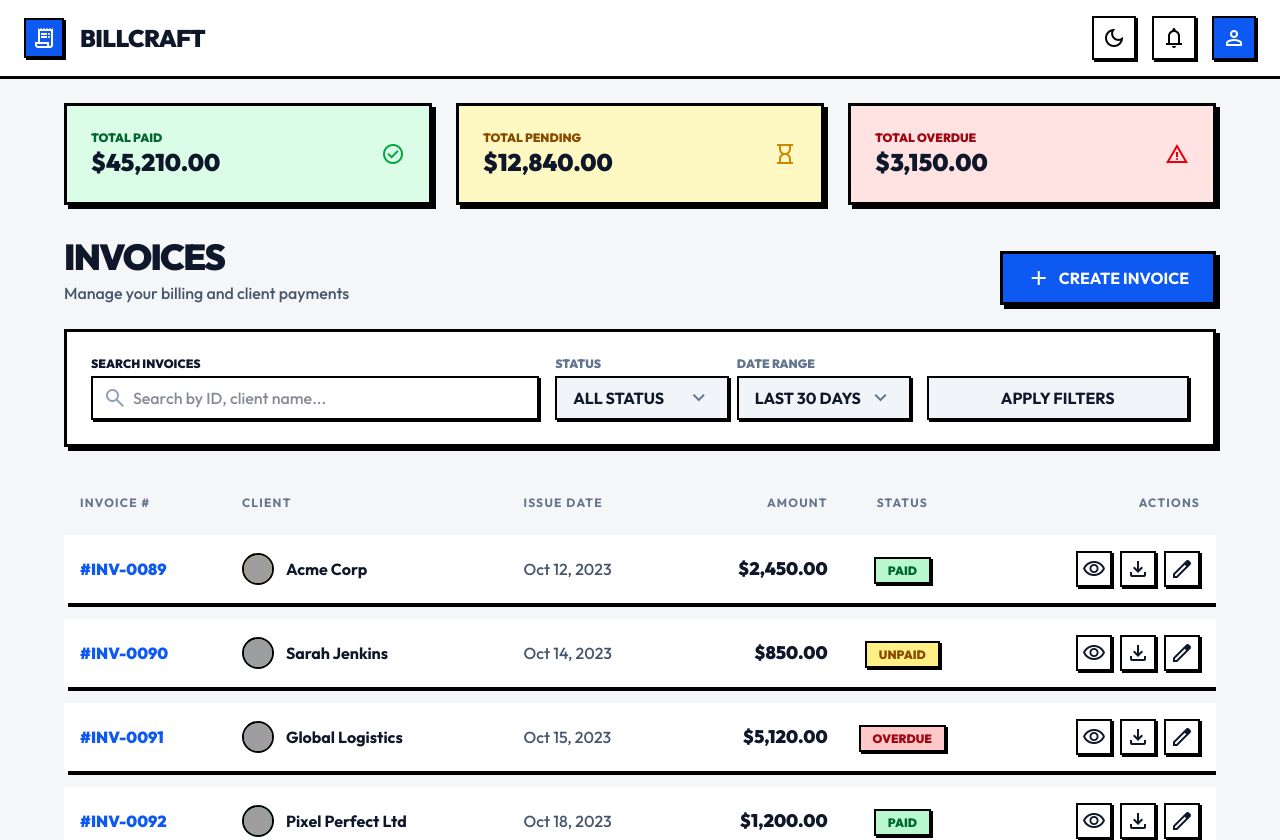
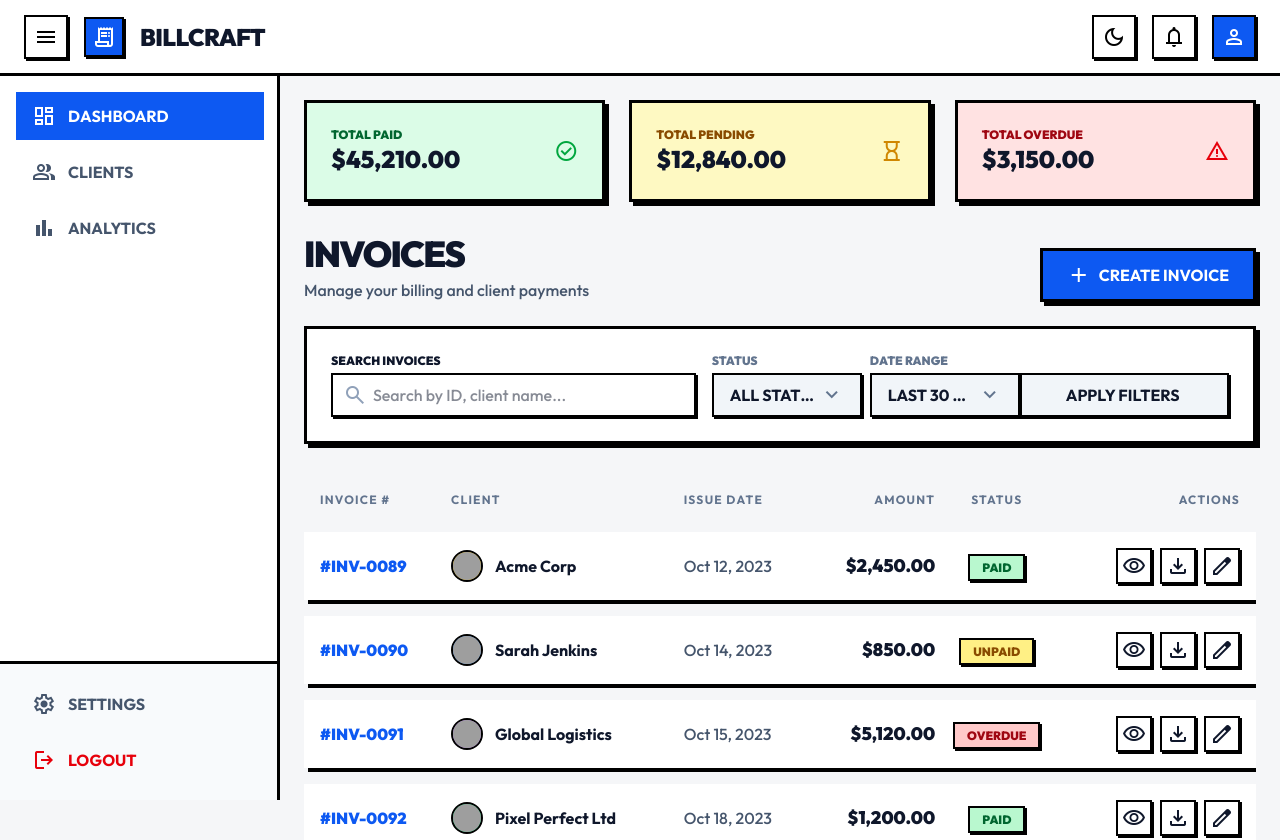
Before and after one commit to nipunyatawara-dev/Billcraft-invoice-manager, a Next.js app: page / in a window 1280 px wide. Shown: the top 840 px of the page. Built offline with nearby package versions, Linux system fonts and the light colour scheme; grey boxes are pictures that could not be loaded.

Commit message:
feat: add sidebar and custom dropdown animations

```diff
--- a/src/app/page.tsx
+++ b/src/app/page.tsx
@@ -1,6 +1,7 @@
 "use client";
 
 import { ThemeToggle } from "@/components/theme-toggle";
+import { useState, useEffect } from "react";
 
 const INVOICES = [
   {
@@ -46,18 +47,38 @@ const INVOICES = [
 ];
 
 export default function Home() {
+  const [isSidebarOpen, setIsSidebarOpen] = useState(true);
+  const [isStatusOpen, setIsStatusOpen] = useState(false);
+  const [statusVal, setStatusVal] = useState("All Status");
+  const [isDateRangeOpen, setIsDateRangeOpen] = useState(false);
+  const [dateRangeVal, setDateRangeVal] = useState("Last 30 Days");
+
+  useEffect(() => {
+    if (window.innerWidth < 1024) {
+      setIsSidebarOpen(false);
+    }
+  }, []);
+
   return (
-    <div className="flex min-h-screen flex-col">
-      <header className="flex items-center justify-between border-b-3 border-black bg-white dark:bg-slate-900 px-6 py-4 sticky top-0 z-50">
+    <div className="flex flex-col min-h-screen">
+      <header className="flex items-center justify-between border-b-3 border-black bg-white dark:bg-slate-900 px-6 h-[76px] sticky top-0 z-50 shrink-0">
         <div className="flex items-center gap-4">
-          <div className="size-10 bg-primary comic-border-sm flex items-center justify-center text-white">
+          <button
+            onClick={() => setIsSidebarOpen(!isSidebarOpen)}
+            className="comic-button comic-border-sm bg-white dark:bg-slate-800 p-2 flex items-center justify-center hover:bg-slate-100 dark:hover:bg-slate-700 transition-colors"
+          >
+            <span className="material-symbols-outlined text-black dark:text-white">menu</span>
+          </button>
+          <div className="flex items-center gap-4">
+            <div className="size-10 bg-primary comic-border-sm flex items-center justify-center text-white hidden sm:flex">
               <span className="material-symbols-outlined font-bold">receipt_long</span>
             </div>
             <h2 className="text-2xl font-black leading-tight tracking-tight uppercase">BillCraft</h2>
           </div>
+        </div>
         <div className="flex gap-4">
           <ThemeToggle />
-          <button className="comic-button comic-border-sm bg-white dark:bg-slate-800 p-2 flex items-center justify-center hover:bg-slate-100 dark:hover:bg-slate-700 transition-colors">
+          <button className="comic-button comic-border-sm bg-white dark:bg-slate-800 p-2 flex items-center justify-center hover:bg-slate-100 dark:hover:bg-slate-700 transition-colors hidden sm:flex">
             <span className="material-symbols-outlined text-black dark:text-white">notifications</span>
           </button>
           <button className="comic-button comic-border-sm bg-primary p-2 flex items-center justify-center text-white hover:bg-blue-600 transition-colors">
@@ -65,6 +86,50 @@ export default function Home() {
           </button>
         </div>
       </header>
+
+      <div className="flex flex-1 relative">
+        {/* Sidebar Overlay */}
+      <div
+        className={`lg:hidden fixed inset-0 top-[76px] bg-slate-900/60 z-40 transition-opacity duration-300 ${isSidebarOpen ? "opacity-100 pointer-events-auto" : "opacity-0 pointer-events-none"}`}
+        onClick={() => setIsSidebarOpen(false)}
+      />
+
+      {/* Sidebar */}
+      <aside
+        className={`bg-white dark:bg-slate-900 flex flex-col fixed lg:sticky top-[76px] h-[calc(100vh-76px)] z-40 shrink-0 left-0 transition-all duration-300 ease-in-out overflow-hidden border-black ${
+          isSidebarOpen ? "w-[280px] translate-x-0 border-r-3" : "w-[280px] lg:w-0 -translate-x-full lg:translate-x-0 border-r-0"
+        }`}
+      >
+        <div className="w-[280px] flex flex-col h-full shrink-0">
+          <nav className="flex-1 p-4 space-y-2 overflow-y-auto">
+            <button className="w-full flex items-center gap-3 px-4 py-3 font-bold uppercase transition-colors bg-primary text-white">
+              <span className="material-symbols-outlined">dashboard</span>
+              Dashboard
+            </button>
+            <button className="w-full flex items-center gap-3 px-4 py-3 font-bold uppercase transition-colors text-slate-600 dark:text-slate-400 hover:bg-slate-100 dark:hover:bg-slate-800 hover:text-slate-900 dark:hover:text-slate-100">
+              <span className="material-symbols-outlined">group</span>
+              Clients
+            </button>
+            <button className="w-full flex items-center gap-3 px-4 py-3 font-bold uppercase transition-colors text-slate-600 dark:text-slate-400 hover:bg-slate-100 dark:hover:bg-slate-800 hover:text-slate-900 dark:hover:text-slate-100">
+              <span className="material-symbols-outlined">bar_chart</span>
+              Analytics
+            </button>
+          </nav>
+
+          <div className="p-4 border-t-3 border-black space-y-2 bg-slate-50 dark:bg-slate-900/50 shrink-0">
+            <button className="w-full flex items-center gap-3 px-4 py-3 font-bold uppercase transition-colors text-slate-600 dark:text-slate-400 hover:bg-slate-100 dark:hover:bg-slate-800 hover:text-slate-900 dark:hover:text-slate-100">
+              <span className="material-symbols-outlined">settings</span>
+              Settings
+            </button>
+            <button className="w-full flex items-center gap-3 px-4 py-3 font-bold uppercase transition-colors text-red-600 dark:text-red-400 hover:bg-red-50 dark:hover:bg-red-900/20">
+              <span className="material-symbols-outlined">logout</span>
+              Logout
+            </button>
+          </div>
+        </div>
+      </aside>
+        {/* Main Content */}
+        <div className="flex-1 flex flex-col min-w-0">
 
       <main className="flex-1 max-w-[1200px] mx-auto w-full p-6 space-y-8">
         <div className="grid grid-cols-1 md:grid-cols-3 gap-6">
@@ -119,30 +184,62 @@ export default function Home() {
               <div className="lg:col-span-4 flex gap-2 overflow-x-auto overflow-y-hidden lg:overflow-visible pb-2 lg:pb-0">
                 <div className="flex-1 min-w-[150px]">
                   <label className="block text-xs font-black uppercase mb-1 text-slate-500">Status</label>
-                  <div className="relative h-[44px] comic-button comic-border-sm bg-slate-100 dark:bg-slate-800 border-black hover:bg-slate-200 dark:hover:bg-slate-700 transition-colors">
-                    <select className="w-full h-full bg-transparent border-none outline-none pl-4 pr-10 font-bold uppercase cursor-pointer appearance-none text-slate-900 dark:text-slate-100 focus:ring-0">
-                      <option className="bg-white dark:bg-slate-900">All Status</option>
-                      <option className="bg-white dark:bg-slate-900">Paid</option>
-                      <option className="bg-white dark:bg-slate-900">Unpaid</option>
-                      <option className="bg-white dark:bg-slate-900">Overdue</option>
-                    </select>
-                    <span className="material-symbols-outlined absolute right-4 top-1/2 -translate-y-1/2 pointer-events-none text-slate-500 dark:text-slate-400">
+                  <div className="relative h-[44px]">
+                    <button
+                      onClick={() => { setIsStatusOpen(!isStatusOpen); setIsDateRangeOpen(false); }}
+                      className={`w-full h-full comic-button comic-border-sm bg-slate-100 dark:bg-slate-800 border-black hover:bg-slate-200 dark:hover:bg-slate-700 transition-colors outline-none flex items-center justify-between px-4 font-bold uppercase text-slate-900 dark:text-slate-100`}
+                    >
+                      <span className="truncate">{statusVal}</span>
+                      <span className={`material-symbols-outlined pointer-events-none text-slate-500 dark:text-slate-400 transition-transform duration-200 ${isStatusOpen ? 'rotate-180' : ''}`}>
                         expand_more
                       </span>
+                    </button>
+                    <div
+                      className={`absolute top-full left-0 right-0 mt-2 comic-border-sm bg-white dark:bg-slate-800 border-black z-50 origin-top transition-all duration-200 ease-out ${isStatusOpen ? 'opacity-100 scale-100 visible' : 'opacity-0 scale-95 invisible'}`}
+                    >
+                      <ul className="py-2 text-sm font-bold uppercase text-slate-900 dark:text-slate-100">
+                        {['All Status', 'Paid', 'Unpaid', 'Overdue'].map((opt) => (
+                          <li key={opt}>
+                            <button
+                              onClick={() => { setStatusVal(opt); setIsStatusOpen(false); }}
+                              className="w-full text-left px-4 py-2 hover:bg-slate-100 dark:hover:bg-slate-700 transition-colors"
+                            >
+                              {opt}
+                            </button>
+                          </li>
+                        ))}
+                      </ul>
+                    </div>
                   </div>
                 </div>
                 <div className="flex-1 min-w-[150px]">
                   <label className="block text-xs font-black uppercase mb-1 text-slate-500">Date Range</label>
-                  <div className="relative h-[44px] comic-button comic-border-sm bg-slate-100 dark:bg-slate-800 border-black hover:bg-slate-200 dark:hover:bg-slate-700 transition-colors">
-                    <select className="w-full h-full bg-transparent border-none outline-none pl-4 pr-10 font-bold uppercase cursor-pointer appearance-none text-slate-900 dark:text-slate-100 focus:ring-0">
-                      <option className="bg-white dark:bg-slate-900">Last 30 Days</option>
-                      <option className="bg-white dark:bg-slate-900">Last 90 Days</option>
-                      <option className="bg-white dark:bg-slate-900">This Year</option>
-                      <option className="bg-white dark:bg-slate-900">Custom Range</option>
-                    </select>
-                    <span className="material-symbols-outlined absolute right-4 top-1/2 -translate-y-1/2 pointer-events-none text-slate-500 dark:text-slate-400">
+                  <div className="relative h-[44px]">
+                    <button
+                      onClick={() => { setIsDateRangeOpen(!isDateRangeOpen); setIsStatusOpen(false); }}
+                      className={`w-full h-full comic-button comic-border-sm bg-slate-100 dark:bg-slate-800 border-black hover:bg-slate-200 dark:hover:bg-slate-700 transition-colors outline-none flex items-center justify-between px-4 font-bold uppercase text-slate-900 dark:text-slate-100`}
+                    >
+                      <span className="truncate">{dateRangeVal}</span>
+                      <span className={`material-symbols-outlined pointer-events-none text-slate-500 dark:text-slate-400 transition-transform duration-200 ${isDateRangeOpen ? 'rotate-180' : ''}`}>
                         expand_more
                       </span>
+                    </button>
+                    <div
+                      className={`absolute top-full left-0 right-0 mt-2 comic-border-sm bg-white dark:bg-slate-800 border-black z-50 origin-top transition-all duration-200 ease-out ${isDateRangeOpen ? 'opacity-100 scale-100 visible' : 'opacity-0 scale-95 invisible'}`}
+                    >
+                      <ul className="py-2 text-sm font-bold uppercase text-slate-900 dark:text-slate-100">
+                        {['Last 30 Days', 'Last 90 Days', 'This Year', 'Custom Range'].map((opt) => (
+                          <li key={opt}>
+                            <button
+                              onClick={() => { setDateRangeVal(opt); setIsDateRangeOpen(false); }}
+                              className="w-full text-left px-4 py-2 hover:bg-slate-100 dark:hover:bg-slate-700 transition-colors"
+                            >
+                              {opt}
+                            </button>
+                          </li>
+                        ))}
+                      </ul>
+                    </div>
                   </div>
                 </div>
               </div>
@@ -222,5 +319,7 @@ export default function Home() {
         <p className="text-sm font-bold uppercase tracking-widest text-slate-500">© 2023 BillCraft Invoice Engine. All Rights Reserved.</p>
       </footer>
         </div>
+      </div>
+    </div>
   );
 }
```
Lines whose indentation alone changed are shown as unchanged.
